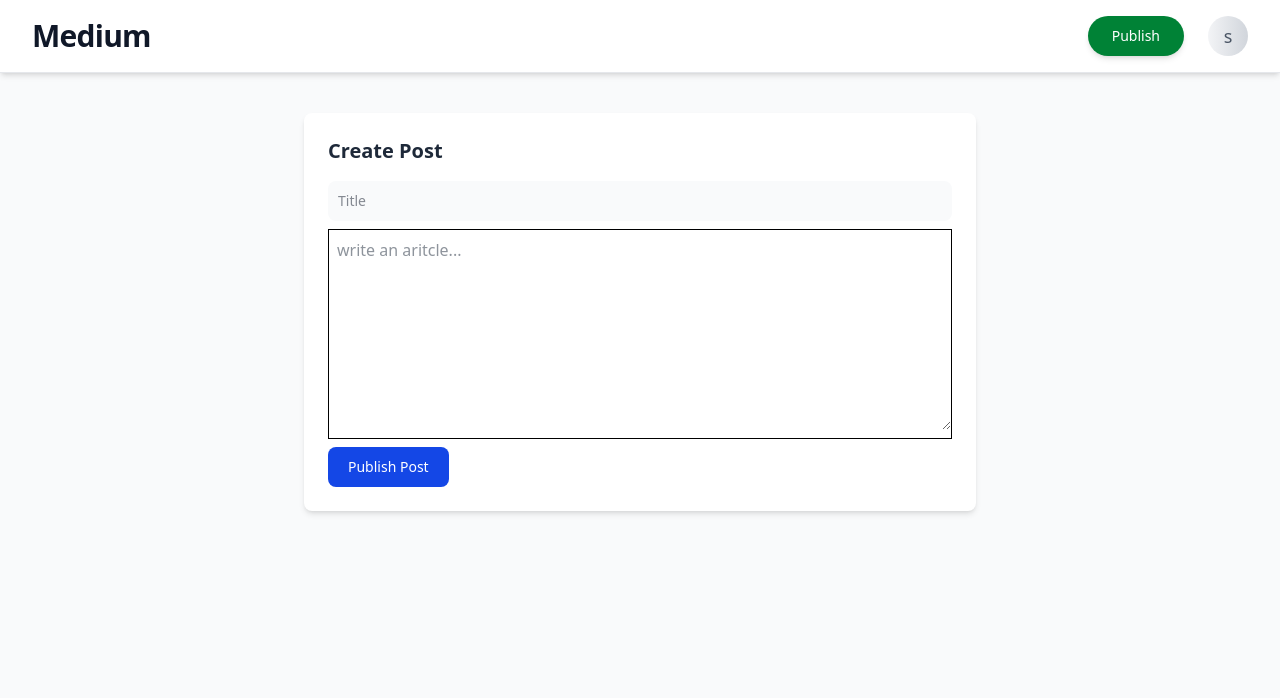
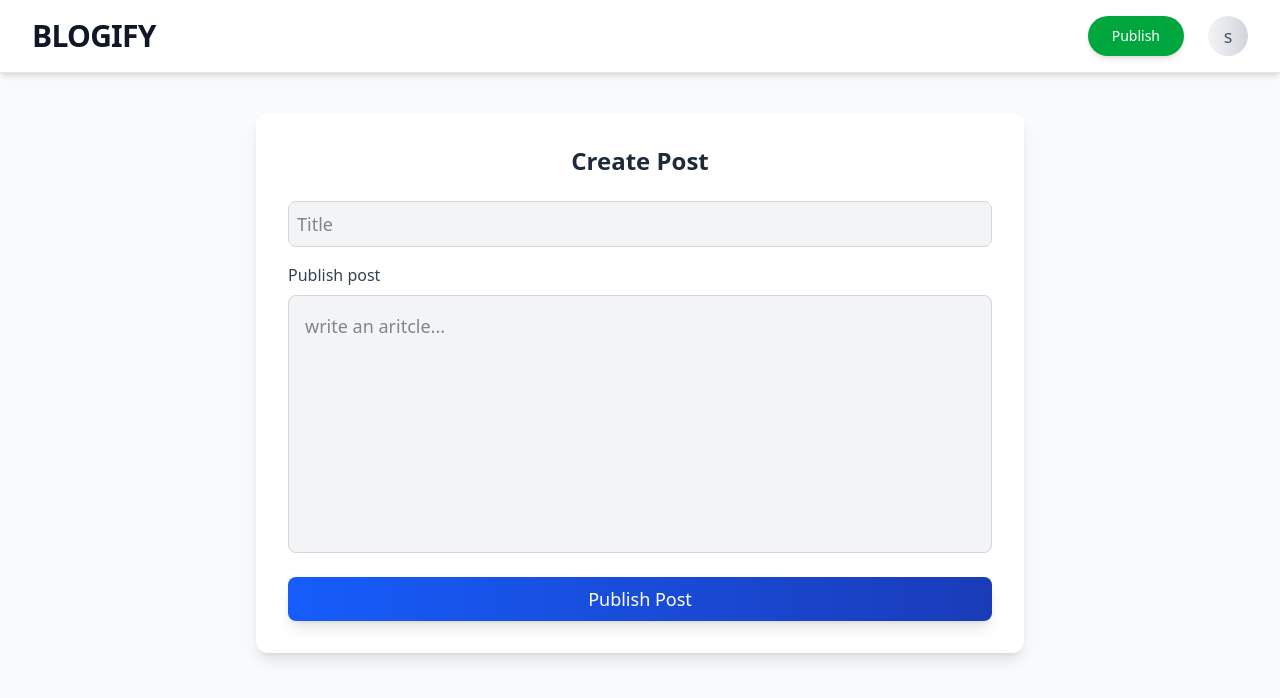
Before and after one commit to sahilkirti/blogify, a React (Vite) app in the folder frontend/: page /publish in a window 1280 px wide. Shown: the top 698 px of the page. Built offline with nearby package versions, Linux system fonts and the light colour scheme.

Commit message:
home page added,blog post updated

```diff
--- a/frontend/src/App.tsx
+++ b/frontend/src/App.tsx
@@ -4,12 +4,14 @@
 import { Blog } from './pages/Blog'
 import { Blogs } from './pages/Blogs'
 import { Publish } from './pages/Publish'
+import { Home } from './pages/Home'
 
 function App() {
   return (
     <>
       <BrowserRouter>
         <Routes>
+          <Route path="/" element={<Home />} />
           <Route path="/signup" element={<Signup />} />
           <Route path="/signin" element={<Signin />} />
           <Route path="/blog/:id" element ={<Blog />} />
--- a/frontend/src/components/Appbar.tsx
+++ b/frontend/src/components/Appbar.tsx
@@ -1,20 +1,24 @@
-import { Avatar } from './BlogCard'
-import {Link} from 'react-router-dom'
+import { Link, useLocation } from 'react-router-dom';
+import { Avatar } from './BlogCard';
 
 export const Appbar = () => {
-    return (
-        <div className="w-full bg-white shadow-md border-b border-gray-200 flex items-center justify-between px-8 py-4">
-            <Link to={'/'} className="text-3xl font-bold text-gray-900 font-sans tracking-tight hover:text-gray-700 transition">
-                Medium
-            </Link>
-            <div className="flex items-center space-x-6">
-                <Link to={`/publish`}>
-                    <button type="button" className="text-white bg-green-700 hover:bg-green-800 focus:outline-none focus:ring-4 focus:ring-green-300 font-medium rounded-full text-sm px-6 py-2.5 transition shadow-md">
-                        Publish
-                    </button>
-                </Link>
-                <Avatar name={'singking'} size={'big'} />
-            </div>
+  const location = useLocation();
+  const isHomePage = location.pathname === '/';
+
+  return (
+    <div className="w-full bg-white shadow-md border-b border-gray-200 flex items-center justify-between px-8 py-4">
+      <Link to={'/'} className="text-3xl font-bold text-gray-900 font-sans tracking-tight hover:text-gray-700 transition"> BLOGIFY </Link>
+      {isHomePage ? (
+        <div className="flex items-center space-x-6">
+          <Link to="/signin"><button type="button" className="text-sm font-medium text-gray-700 hover:text-gray-900 transition"> Singn In </button> </Link>
+          <Link to="/signup"> <button type="button" className="text-sm font-medium text-white bg-green-600 hover:bg-green-700 px-6 py-2.5 rounded-full transition shadow-md"> Get Started </button> </Link>
         </div>
-    )
-}
+      ) : (
+        <div className="flex items-center space-x-6">
+          <Link to="/publish"> <button type="button" className="text-sm font-medium text-white bg-green-600 hover:bg-green-700 px-6 py-2.5 rounded-full transition shadow-md"> Publish </button></Link>
+          <Avatar name={'singking'} size={'big'} />
+        </div>
+      )}
+    </div>
+  );
+};
--- /dev/null
+++ b/frontend/src/pages/Home.tsx
@@ -0,0 +1,26 @@
+import { Link } from 'react-router-dom';
+import { Appbar } from '../components/Appbar';
+import BlogImage from '../assets/BlogImage.jpg';
+
+export const Home = () => {
+  return (
+    <div>
+      <Appbar />
+      <div className="h-screen bg-gray-50 flex items-center justify-center px-4">
+        <div className="flex-1 md:w-1/2 px-8 py-12 md:px-16 md:py-24 text-center md:text-left">
+          <h1 className="text-5xl sm:text-6xl font-extrabold text-gray-900 mb-6 leading-tight tracking-wide">
+            <span className="block">Create, Share,</span>
+            <span className="block">and Inspire with Blogify</span>
+          </h1>
+          <p className="text-lg sm:text-xl text-gray-600 mb-10 max-w-xl mx-auto md:mx-0 opacity-80">
+            Blogify is a powerful platform designed for creators, bloggers, and storytellers who want to bring their ideas to life. Write with ease, connect with a global audience, and leave a lasting impact. Whether you're sharing personal experiences or professional insights, Blogify helps you craft content that resonates and inspires.
+          </p>
+          <Link to="/signup"  className="inline-block px-8 py-3 bg-green-600 text-white font-medium rounded-full hover:bg-green-700 transition-all duration-300 ease-in-out shadow-xl transform hover:scale-105">Start Writing</Link>
+        </div>
+        <div className="flex-1 hidden md:flex items-center justify-center h-full">
+          <img src={BlogImage} alt="Blog Writing Image" className="max-h-full w-auto object-contain rounded-md shadow-xl border border-gray-300" />
+        </div>
+      </div>
+    </div>
+  );
+};
--- a/frontend/src/pages/Publish.tsx
+++ b/frontend/src/pages/Publish.tsx
@@ -9,14 +9,13 @@
     const [description,setDescription] = useState("");
     const navigate = useNavigate()
     return (
-    <div className="min-h-screen bg-gray-50">
+    <div className="min-h-screen bg-gray-50 flex flex-col items-center">
         <Appbar />
-        <div className="flex justify-center pt-10 ">
-            <div className="max-w-2xl w-full bg-white p-6 rounded-lg shadow-md">
-            <h2 className="text-xl font-semibold text-gray-800 mb-4">Create Post</h2>
+        <div className="mt-10 w-full max-w-3xl bg-white p-8 rounded-xl shadow-lg">
+            <h2 className="text-2xl font-semibold text-gray-800 mb-6 text-center">Create Post</h2>
                 <input onChange={(e) => {
                     setTitle(e.target.value)
-                }} type="text" className="w-full bg-gray-50 border-gray-300 text-gray-900 text-sm rounded-lg focus:ring-blue-500 focus:border-blue-500 block p-2.5 " placeholder="Title"/>
+                }} type="text" className="w-full bg-gray-100 border border-gray-300 text-gray-900 text-lg rounded-lg focus:ring-blue-500 focus:border-blue-500 block p-2 mb-4 outline-none " placeholder="Title"/>
                 <TextEditor onChange={(e) => {
                     setDescription(e.target.value)
                 }}/>
@@ -30,24 +29,16 @@
                         }
                     });
                     navigate(`/blog/${response.data.id}`)
-                }} type ="submit" className="inline-flex items-center px-5 py-2.5 text-sm font-medium text-center text-white bg-blue-700 rounded-lg focus:ring-4 focus:ring-blue-900 hover:bg-blue-800">Publish Post</button>
-
-            </div>
+                }} type ="submit" className="mt-6 w-full text-lg font-medium px-5 py-2 text-white bg-gradient-to-r from-blue-600 to-blue-800 rounded-lg shadow-lg transition-all duration-300 hover:from-blue-700 hover:to-blue-900 focus:ring-4 focus:ring-blue-300">Publish Post</button>
         </div>
     </div>
     )
 }
 function TextEditor ({onChange}: {onChange: (e: ChangeEvent<HTMLTextAreaElement>) => void}) {
     return (
-        <div className="mt-2">
-            <div className="w-full mb-2">
-                <div className="flex items-center justify-between border">
-                    <div className="my-2 bg-white rounded-b-lg w-full">
-                        <label className="sr-only">Publish post</label>
-                        <textarea onChange={onChange} id="editor" rows={8} className="focus:outline-none block w-full test-sm text-gray-800 bg-white border-0 pl-2" placeholder="write an aritcle..." required/>
-                    </div>
-                </div>
-            </div>
-        </div>
+    <div className="w-full">
+        <label className="text-gray-700 font-medium block mb-2">Publish post</label>
+        <textarea onChange={onChange} id="editor" rows={8} className="w-full bg-gray-100 border border-gray-300 text-gray-900 text-lg rounded-lg focus:ring-blue-500 focus:border-blue-500 block p-4 outline-none resize-none" placeholder="write an aritcle..." required/>
+    </div>
     )
 }
```
Also changed, not shown: frontend/src/assets/BlogImage.jpg (added).
